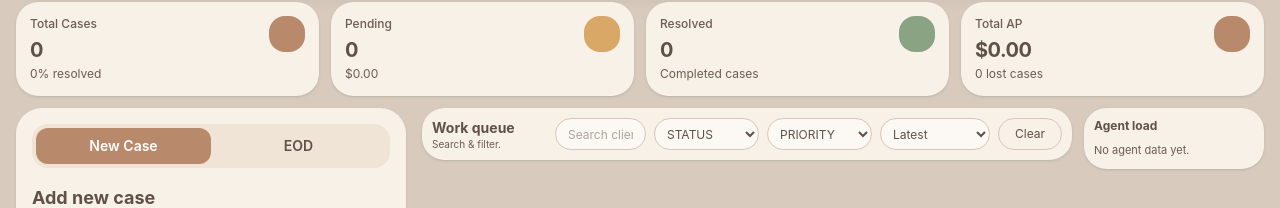
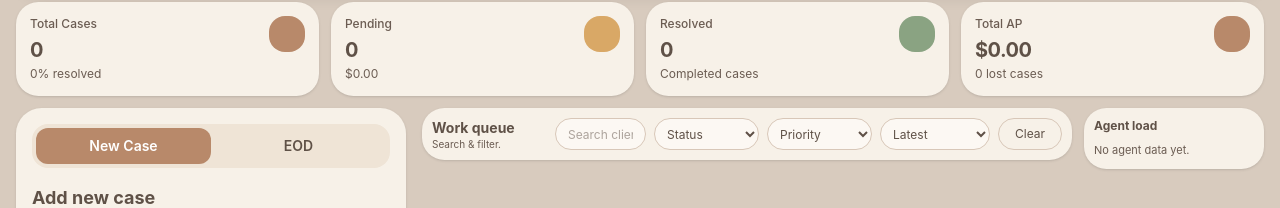
Before and after one commit to chengalang123-beep/chen-tracker-app, a React (Vite) app: page / in a window 1280 px wide. Shown: the part 170-378 px from the top of the page. Built offline with nearby package versions, Linux system fonts and the light colour scheme.

Commit message:
Work queue fix 2

```diff
--- a/src/App.jsx
+++ b/src/App.jsx
@@ -469,8 +469,8 @@ export default function App() {
                   <p className="text-[10px] leading-3 text-[#6B5C52]">Search & filter.</p>
                 </div>
                 <input value={query} onChange={(e) => setQuery(e.target.value)} placeholder="Search client, policy, agent, specialist, notes..." className="h-8 w-full rounded-2xl border border-[#D8C7B8] bg-[#FCF8F3] px-3 text-xs text-[#5F5147] outline-none focus:border-[#B8896A]" />
-                <MiniSelect value={resultFilter} onChange={setResultFilter} options={["STATUS", ...resultOptions]} />
-                <MiniSelect value={priorityFilter} onChange={setPriorityFilter} options={["PRIORITY", ...priorityOptions]} />
+                <MiniSelect value={resultFilter} onChange={setResultFilter} options={["Status", ...resultOptions]} />
+                <MiniSelect value={priorityFilter} onChange={setPriorityFilter} options={["Priority", ...priorityOptions]} />
                 <MiniSelect value={sortBy} onChange={setSortBy} options={["updatedAt", "ap", "clientName"]} />
                 <button type="button" onClick={clearData} className="h-8 rounded-2xl border border-[#D8C7B8] px-2 text-xs hover:bg-[#EFE4D6]">Clear</button>
               </div>
```
